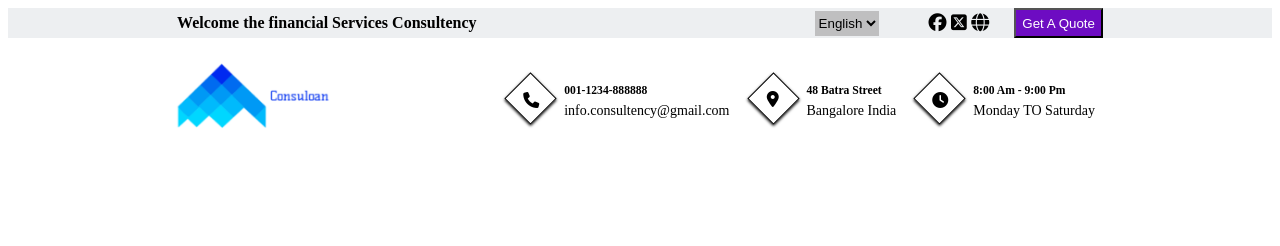
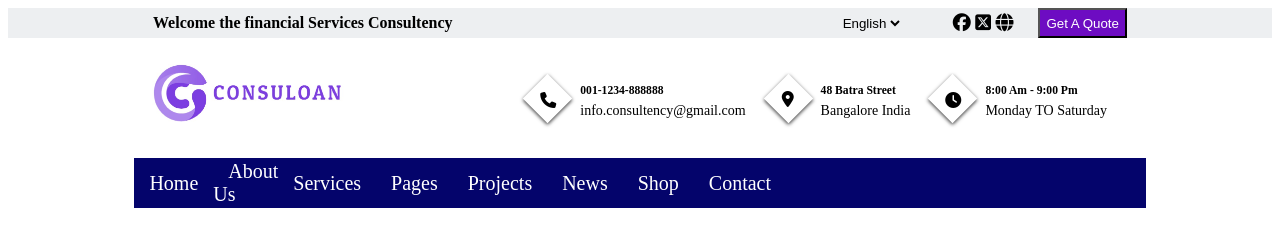
Before and after one commit to SoniShubham-21/Financial-Consultancy-Services, a plain HTML site: page index.html in a window 1280 px wide. Drawn offline with Linux system fonts and the light colour scheme.

Commit message:
Navbar completed

```diff
--- a/index.html
+++ b/index.html
@@ -30,7 +30,7 @@
     <section>
         <div id="s1">
             <a href="index.html" rel="home">
-                <img src="image.png" alt="logo img" height="80px" width="200px">
+                <img src="image.jpg" alt="logo img" height="80px" width="200px">
             </a>
             </div>
 
@@ -62,5 +62,27 @@
             </div>
         </div>
     </section>
+
+    <nav class="navbar">
+        <ul>
+            <li><a href="#">Home</a></li>
+            <li><a href="#">About Us</a></li>
+            <li><a href="#">Services</a></li>
+            <li><a href="#">Pages</a></li>
+            <li><a href="#">Projects</a></li>
+            <li><a href="#">News</a></li>
+            <li><a href="#">Shop</a></li>
+            <li><a href="#">Contact</a></li>
+            <div id="navicon">
+                <a href="#">
+                    <i class="fa-solid fa-magnifying-glass"></i>
+                </a>
+                <a href="#">
+                    <i class="fa-solid fa-cart-shopping"></i>
+                </a>
+            </div>
+        </ul>
+
+    </nav>
 </body>
 </html>
--- a/style.css
+++ b/style.css
@@ -4,18 +4,20 @@ header{
     background-color: #edeff1;
     display: flex;
     justify-content: center;
-    justify-content: space-around;
+    justify-content: space-between;
 }
 #h1{
     display: flex;
     color: black;
     align-self: center;
+    margin-left: 145px;
 }
 #h2{
     display: flex;
+    margin-right:145px ;
 }
 #language{
-    background-color: rgba(162, 161, 161,0.6);
+    background-color:  #edeff1;
     color: black;
     align-self: center;
     height: 25px;
@@ -46,15 +48,17 @@ section{
     height: 120px;
     width: 100%;
     justify-content: center;
-    justify-content: space-evenly;
+    justify-content: space-between;
 }
 #s1{
     display: flex;
     align-self: center;
+    margin-left: 140px;
 }
 #s2{
     display: flex;
     align-self: center;
+    margin-right:140px ;
 }
 .icon{
     display: flex;
@@ -64,8 +68,8 @@ section{
     align-self: center;
     margin-right: 15px;
     transform: rotate(45deg);
-    border: 1px solid black;
-    box-shadow: 1px 1px 3px black;
+    border: 1 px solid rgb(71, 70, 70);
+    box-shadow: 1px 1px 4px rgb(58, 58, 58);
 
 }
 .icon i {
@@ -80,3 +84,38 @@ section{
     align-self: center;
     margin-right: 25px;
 }
+
+.navbar ul{
+    height: 50px;
+    width: 80%;
+    margin: auto;
+    padding: 0px;
+    list-style-type: none;
+    background-color: rgb(4, 4, 107);
+    overflow: hidden;
+    display: flex;
+}
+.navbar a{
+    font-size: 20px;
+    color: white;
+    text-decoration: none;
+    padding: 15px;
+}
+.navbar li{
+    align-content: center;
+    float: left;
+}
+.navbar a:hover{
+    font-size: 20px;
+    color: rgba(255, 255, 255, 0.908);
+    background-color: rgb(109, 12, 194) ;
+    text-decoration: none;
+    padding: 15px;
+}
+#navicon{
+    color: white;
+    opacity: 0.8;
+    text-decoration: none;
+    padding: 16px;
+    margin-left: 335px;
+}
```
Also changed, not shown: image.jpg (added), image.png (deleted).
